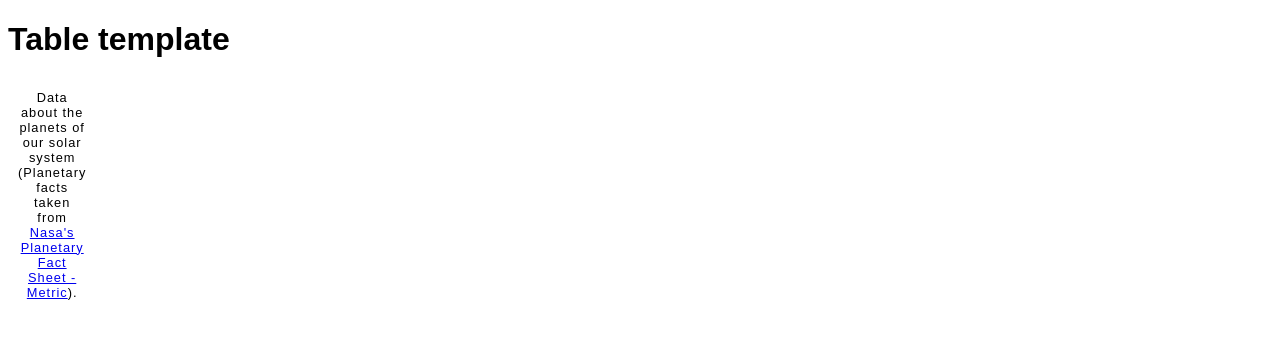
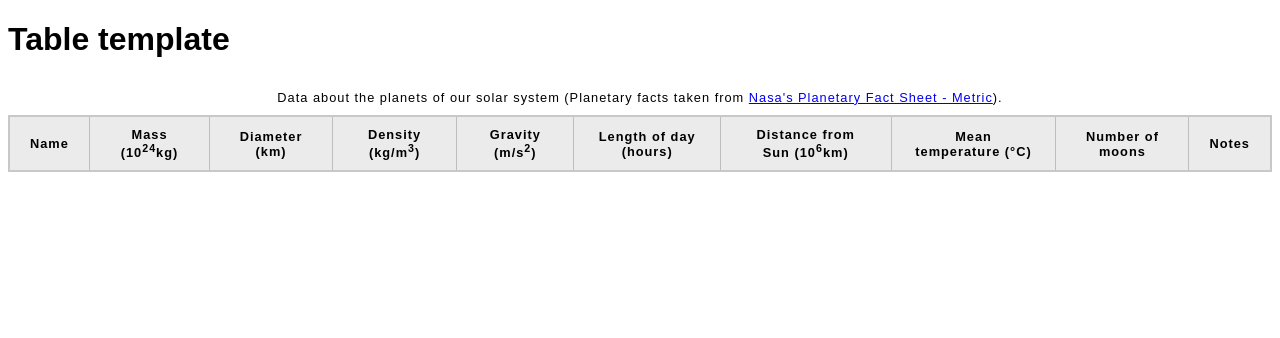
Before and after one commit to warramma/learning_webdev, a plain HTML site: page intermediate_html_and_css/tables assessment/blank-template.html in a window 1280 px wide. Drawn offline with Linux system fonts and the light colour scheme.

Commit message:
add column headers

```diff
--- a/intermediate_html_and_css/tables assessment/blank-template.html
+++ b/intermediate_html_and_css/tables assessment/blank-template.html
@@ -11,7 +11,19 @@
     <table>
         <caption>Data about the planets of our solar system (Planetary facts taken from <a href="http://nssdc.gsfc.nasa.gov/planetary/factsheet/">Nasa's Planetary Fact Sheet - Metric</a>).</caption>
         <thead>
-            <tr></tr>
+            <tr>
+                <th>Name</th>
+                <th>Mass (10<sup>24</sup>kg)</th>
+                <th>Diameter (km)</th>
+                <th>Density (kg/m<sup>3</sup>)</th>
+                <th>Gravity (m/s<sup>2</sup>)</th>
+                <th>Length of day (hours)</th>
+                <th>Distance from Sun (10<sup>6</sup>km)</th>
+                <th>Mean temperature (°C)</th>
+                <th>Number of moons</th>
+                <th>Notes</th>
+
+            </tr>
         </thead>
         <tbody>
 
```
